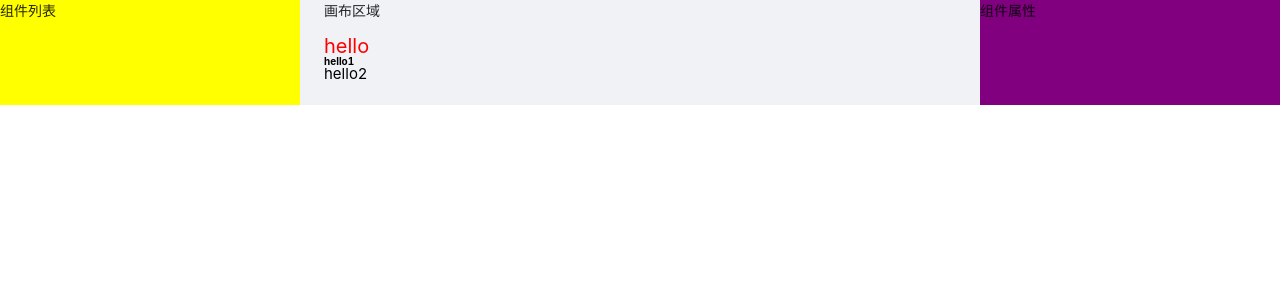
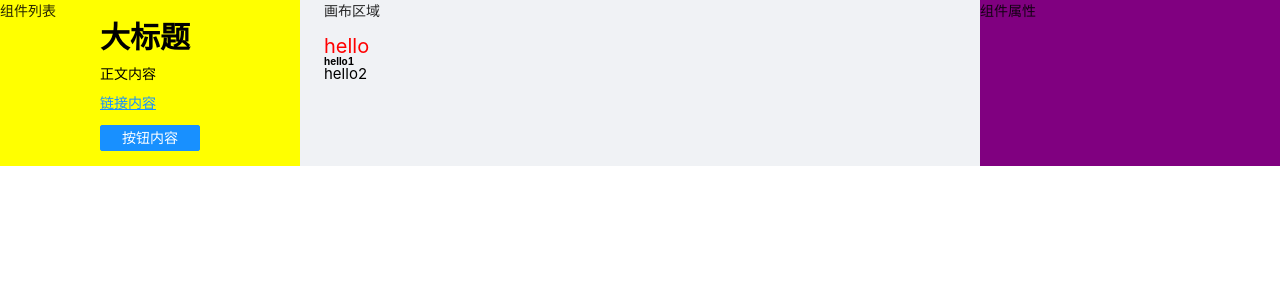
Before and after one commit to tangyun-92/lego-vue3-ts, a Vue app: page /editor in a window 1280 px wide. Shown: the top 300 px of the page. Built offline with nearby package versions, Linux system fonts and the light colour scheme.

Commit message:
完成将组件列表中的组件点击添加到画布区域

```diff
--- /dev/null
+++ b/src/components/ComponentsList.vue
@@ -0,0 +1,48 @@
+<template>
+  <div class="create-component-list">
+    <div
+      v-for="(item, index) in list"
+      :key="index"
+      class="component-item"
+      @click="onItemClick(item)"
+    >
+      <l-text v-bind="item"></l-text>
+    </div>
+  </div>
+</template>
+
+<script lang="ts">
+import { defineComponent } from 'vue'
+import LText from '../components/LText.vue'
+
+export default defineComponent({
+  name: 'ComponentsList',
+  components: {
+    LText
+  },
+  props: {
+    list: {
+      type: Array,
+      required: true
+    }
+  },
+  emits: ['on-item-click'],
+  setup(props, context) {
+    const onItemClick = (data: any) => {
+      context.emit('on-item-click', data)
+    }
+
+    return {
+      onItemClick
+    }
+  }
+})
+</script>
+
+<style>
+.component-item {
+  width: 100px;
+  margin: 0 auto;
+  margin-bottom: 15px;
+}
+</style>
--- /dev/null
+++ b/src/defaultTextTemplates.ts
@@ -0,0 +1,34 @@
+export const defaultTextTemplates = [
+  {
+    text: '大标题',
+    fontSize: '30px',
+    fontWeight: 'bold',
+    tag: 'h2',
+  },
+  {
+    text: '正文内容',
+    tag: 'p',
+  },
+  {
+    text: '链接内容',
+    color: '#1890ff',
+    textDecoration: 'underline',
+    tag: 'p',
+  },
+  {
+    text: '按钮内容',
+    color: '#ffffff',
+    backgroundColor: '#1890ff',
+    borderWidth: '1px',
+    borderColor: '#1890ff',
+    borderStyle: 'solid',
+    borderRadius: '2px',
+    paddingLeft: '10px',
+    paddingRight: '10px',
+    paddingTop: '5px',
+    paddingBottom: '5px',
+    width: '100px',
+    tag: 'button',
+    textAlign: 'center',
+  },
+]
--- a/src/store/editor.ts
+++ b/src/store/editor.ts
@@ -25,6 +25,17 @@
   state: {
     components: testComponents,
     currentElement: ''
+  },
+  mutations: {
+    addComponent(state, props) {
+      const newComponent: ComponentData = {
+        id: uuidv4(),
+        name: 'LText',
+        props,
+      }
+      state.components.push(newComponent)
+      console.log(state.components)
+    }
   }
 }
 
--- a/src/views/editor.vue
+++ b/src/views/editor.vue
@@ -2,7 +2,10 @@
   <div class="editor" id="editor-layout-main">
     <a-layout>
       <a-layout-sider width="300" style="background: yellow">
-        <div class="sidebar-container">组件列表</div>
+        <div class="sidebar-container">
+          组件列表
+          <components-list :list="defaultTextTemplates" @onItemClick="addItem"></components-list>
+        </div>
       </a-layout-sider>
       <a-layout style="padding: 0 24px 24px">
         <a-layout-content class="preview-container">
@@ -28,19 +31,28 @@
 import { computed, defineComponent } from 'vue'
 import { useStore } from 'vuex'
 import { GlobalDataProps } from '../store/index'
+import { defaultTextTemplates } from '../defaultTextTemplates'
 import LText from '../components/LText.vue'
+import ComponentsList from '../components/ComponentsList.vue'
 
 export default defineComponent({
   name: 'Editor',
   components: {
-    LText
+    LText,
+    ComponentsList
   },
   setup() {
     const store = useStore<GlobalDataProps>()
     const components = computed(() => store.state.editor.components)
 
+    const addItem = (props: any) => {
+      store.commit('addComponent', props)
+    }
+
     return {
-      components
+      components,
+      defaultTextTemplates,
+      addItem
     }
   }
 })
```
Also changed, not shown: src/defaultProps.ts (+30 -0 lines).
